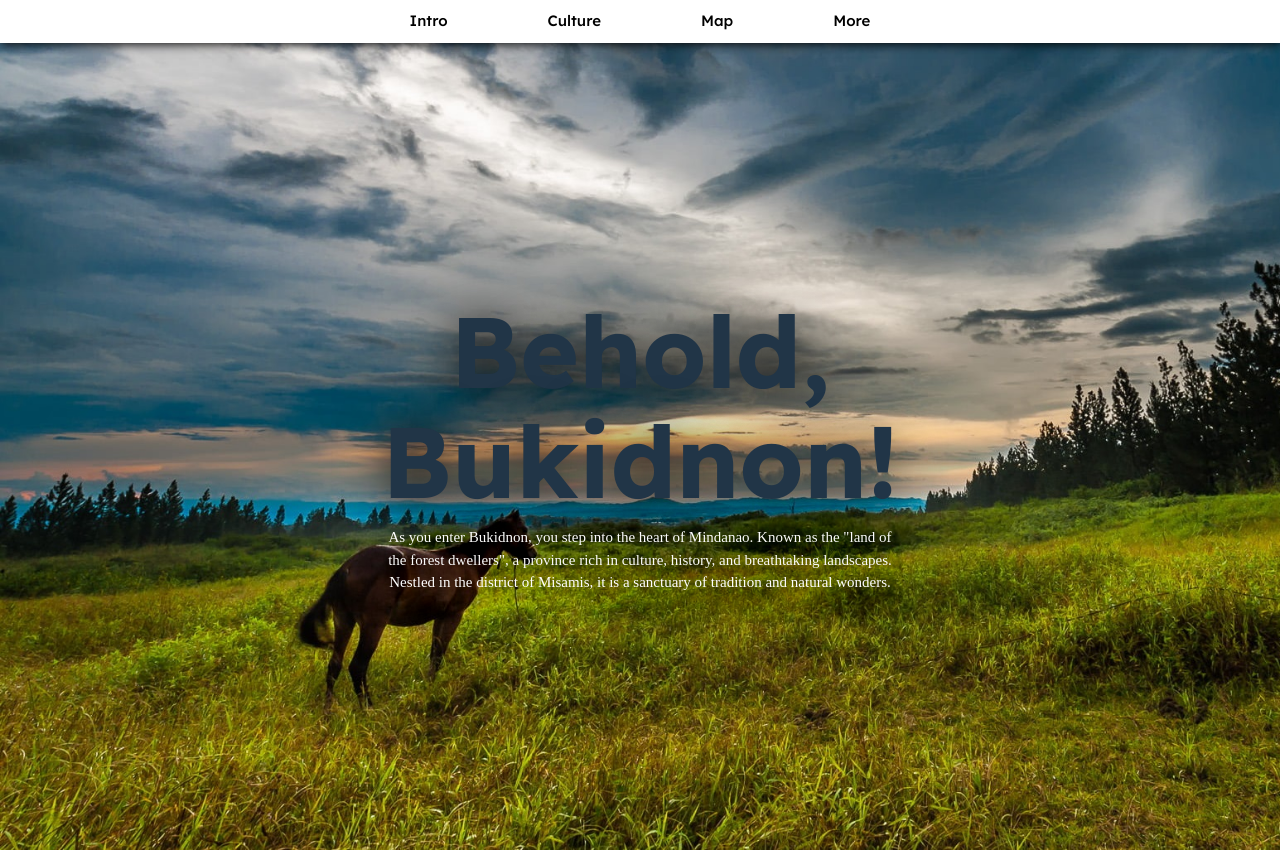
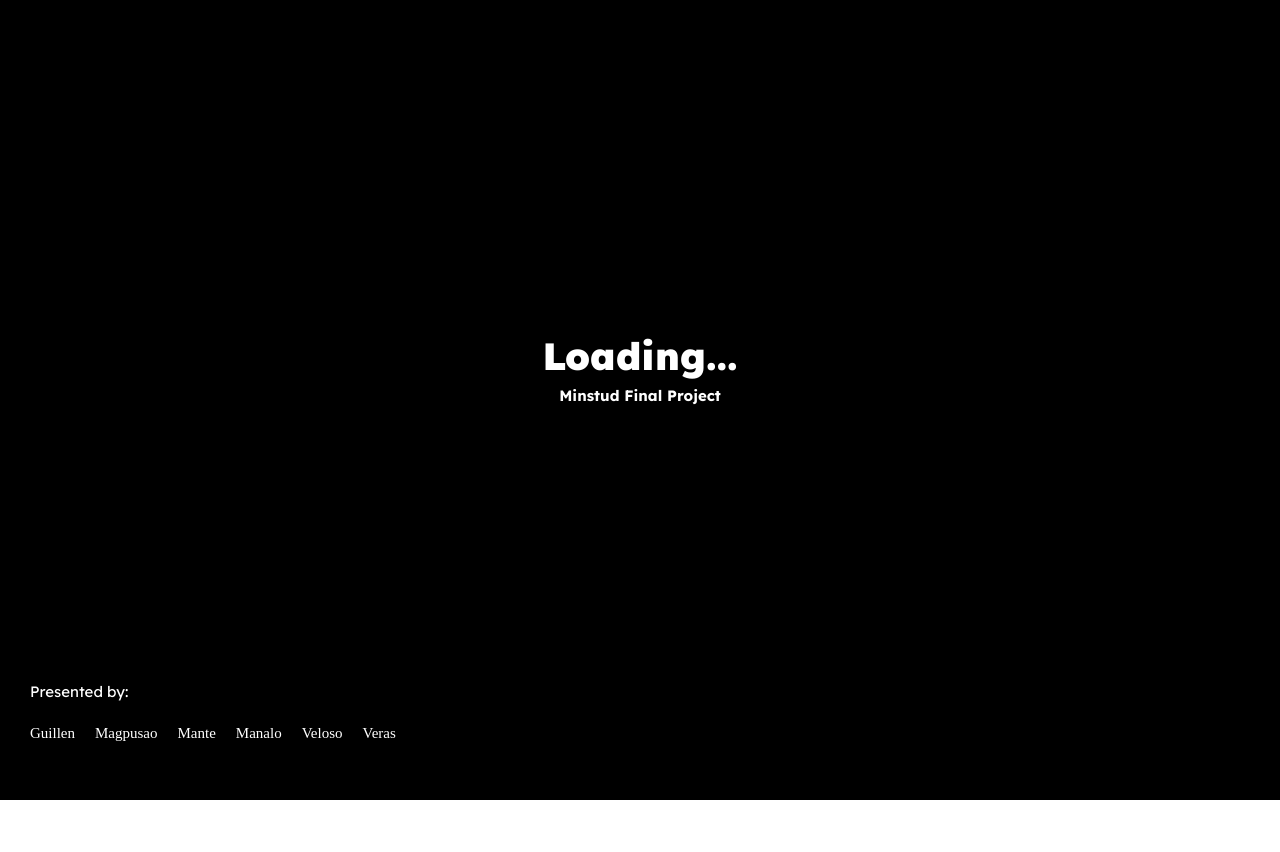
Before and after one commit to 0xshr00msz/minstud, a React (Vite) app: page / in a window 1280 px wide. Shown: the top 852 px of the page. After the commit the page ends 800 px from the top, so only its background shows below. Built offline with nearby package versions, Linux system fonts and the light colour scheme; a web font is replaced by a local one.

Commit message:
style: improved loading page

```diff
--- a/src/App.css
+++ b/src/App.css
@@ -22,11 +22,39 @@
 	color: white;
 	text-align: center;
 	align-content: center;
+	justify-content: center;
 	z-index: 10;
 	overflow: hidden;
 	animation-name: loading;
 	animation-duration: 1.2s;
 	animation-delay: 1s;
+}
+
+.loading-screen * {
+	color: white;
+	list-style: none;
+}
+
+.members {
+	display: flex;
+	width: 100vw;
+	flex-direction: column;
+	padding: 0 0 0 30px;
+	text-align: left;
+	justify-items: left;
+}
+
+.members > ol {
+	display:flex;
+	gap: 20px;
+	flex-direction: row;
+	padding: 0;
+	transform: translateY(34vh);
+}
+
+.members > p {
+	font-family: "Lexend", "serif";
+	transform: translateY(33vh);
 }
 
 .loading {
@@ -306,4 +334,7 @@ p {
 	.sub-container > div {
 		width: 100vw;
 	}
+	.members * {
+		font-size: 11px;
+	}
 }
--- a/src/App.tsx
+++ b/src/App.tsx
@@ -10,7 +10,7 @@ import Loading from './Loading.tsx'
 function App() {
 	const [loading, setLoading] = useState<Boolean>(true);
 	useEffect(() => {
-		setTimeout(() => setLoading(false), 2000)
+		setTimeout(() => setLoading(false), 200000)
 	}, [])
   return (
 	<>
--- a/src/Loading.tsx
+++ b/src/Loading.tsx
@@ -1,7 +1,19 @@
 export default function Loading(){
 		return (
 			<div className='loading-screen'>
-				<h1>Loading</h1>
+				<h2>Loading...</h2>
+				<h3>Minstud Final Project</h3>
+				<div className='members'>
+					<p>Presented by:</p>
+					<ol>
+						<li>Guillen</li>
+						<li>Magpusao</li>
+						<li>Mante</li>
+						<li>Manalo</li>
+						<li>Veloso</li>
+						<li>Veras</li>
+					</ol>
+				</div>
 			</div>
 	)
 }
```
